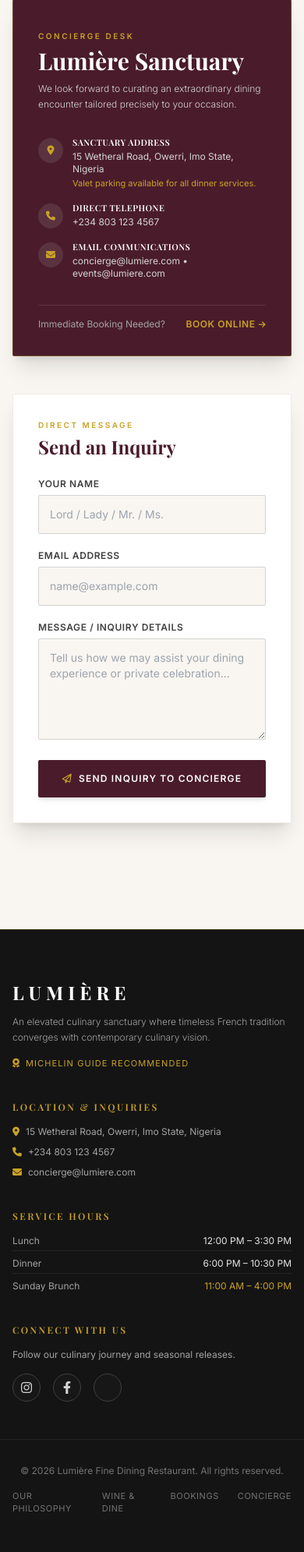
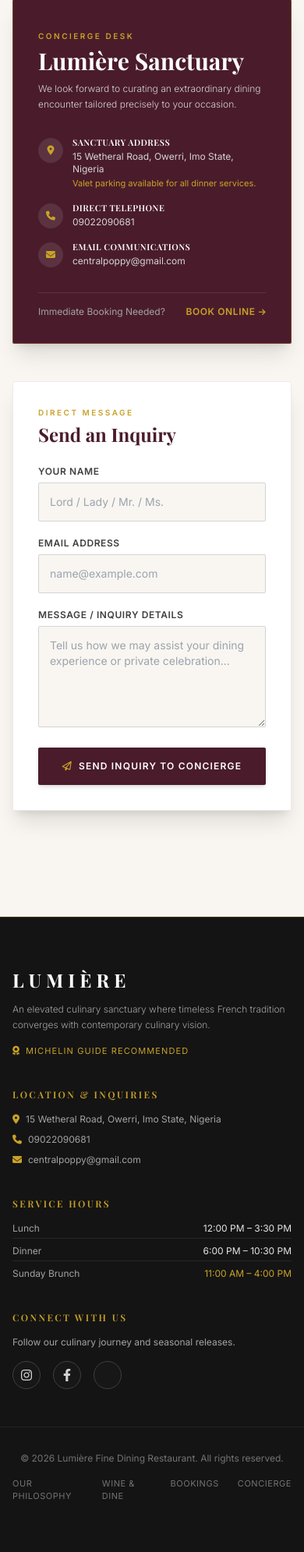
Before and after one commit to amadipromise16/Lumiere_restaurant, a Flask app: page /contact in a window 390 px wide. Shown: the part 346-2337 px from the top of the page at 78% size. After the commit the page ends 2269 px from the top, so only its background shows below. Run offline with Flask 3, Linux system fonts and the light colour scheme; some libraries are stand-ins or nearby versions; some web fonts are replaced.

Commit message:
Update contact email to centralpoppy@gmail.com and phone number to 09022090681

```diff
--- a/Assects/base.html
+++ b/Assects/base.html
@@ -165,11 +165,11 @@
                 </p>
                 <p class="text-xs text-neutral-400 mb-2.5 flex items-center gap-2">
                     <i class="fa-solid fa-phone text-gold"></i>
-                    <span>+234 803 123 4567</span>
+                    <span>09022090681</span>
                 </p>
                 <p class="text-xs text-neutral-400 flex items-center gap-2">
                     <i class="fa-solid fa-envelope text-gold"></i>
-                    <span>concierge@lumiere.com</span>
+                    <span>centralpoppy@gmail.com</span>
                 </p>
             </div>
             <div>
--- a/Assects/contact.html
+++ b/Assects/contact.html
@@ -35,7 +35,7 @@
                     </div>
                     <div>
                         <h4 class="font-semibold text-white uppercase tracking-wider text-[11px]">Direct Telephone</h4>
-                        <p class="text-neutral-300 mt-0.5">+234 803 123 4567</p>
+                        <p class="text-neutral-300 mt-0.5">09022090681</p>
                     </div>
                 </div>
 
@@ -45,7 +45,7 @@
                     </div>
                     <div>
                         <h4 class="font-semibold text-white uppercase tracking-wider text-[11px]">Email Communications</h4>
-                        <p class="text-neutral-300 mt-0.5">concierge@lumiere.com &bull; events@lumiere.com</p>
+                        <p class="text-neutral-300 mt-0.5">centralpoppy@gmail.com</p>
                     </div>
                 </div>
             </div>
--- a/templates/base.html
+++ b/templates/base.html
@@ -165,11 +165,11 @@
                 </p>
                 <p class="text-xs text-neutral-400 mb-2.5 flex items-center gap-2">
                     <i class="fa-solid fa-phone text-gold"></i>
-                    <span>+234 803 123 4567</span>
+                    <span>09022090681</span>
                 </p>
                 <p class="text-xs text-neutral-400 flex items-center gap-2">
                     <i class="fa-solid fa-envelope text-gold"></i>
-                    <span>concierge@lumiere.com</span>
+                    <span>centralpoppy@gmail.com</span>
                 </p>
             </div>
             <div>
--- a/templates/contact.html
+++ b/templates/contact.html
@@ -5,7 +5,8 @@
     <div class="text-center mb-14">
         <span class="text-gold uppercase tracking-[0.3em] text-xs font-semibold">We Invite Your Dialogue</span>
         <h1 class="font-serif text-4xl sm:text-5xl font-bold text-burgundy mt-2">Connect With Concierge</h1>
-        <p class="text-xs text-neutral-500 max-w-md mx-auto mt-2 font-light">Direct all reservation questions, dietary requests, private dining galas, and media inquiries to our team.</p>
+        <p class="text-xs text-neutral-500 max-w-md mx-auto mt-2 font-light">Direct all reservation questions, dietary
+            requests, private dining galas, and media inquiries to our team.</p>
     </div>
 
     <div class="grid grid-cols-1 lg:grid-cols-2 gap-12 items-start">
@@ -14,12 +15,14 @@
             <div>
                 <span class="text-gold uppercase tracking-[0.25em] text-[10px] font-semibold">Concierge Desk</span>
                 <h3 class="font-serif text-3xl font-bold text-white mt-1">Lumière Sanctuary</h3>
-                <p class="text-xs text-neutral-300 mt-2 font-light leading-relaxed">We look forward to curating an extraordinary dining encounter tailored precisely to your occasion.</p>
+                <p class="text-xs text-neutral-300 mt-2 font-light leading-relaxed">We look forward to curating an
+                    extraordinary dining encounter tailored precisely to your occasion.</p>
             </div>
 
             <div class="space-y-4 text-xs text-neutral-200">
                 <div class="flex items-start gap-3">
-                    <div class="w-8 h-8 rounded-full bg-cream/10 flex items-center justify-center text-gold shrink-0 mt-0.5">
+                    <div
+                        class="w-8 h-8 rounded-full bg-cream/10 flex items-center justify-center text-gold shrink-0 mt-0.5">
                         <i class="fa-solid fa-location-dot"></i>
                     </div>
                     <div>
@@ -30,29 +33,33 @@
                 </div>
 
                 <div class="flex items-start gap-3">
-                    <div class="w-8 h-8 rounded-full bg-cream/10 flex items-center justify-center text-gold shrink-0 mt-0.5">
+                    <div
+                        class="w-8 h-8 rounded-full bg-cream/10 flex items-center justify-center text-gold shrink-0 mt-0.5">
                         <i class="fa-solid fa-phone"></i>
                     </div>
                     <div>
                         <h4 class="font-semibold text-white uppercase tracking-wider text-[11px]">Direct Telephone</h4>
-                        <p class="text-neutral-300 mt-0.5">+234 803 123 4567</p>
+                        <p class="text-neutral-300 mt-0.5">09022090681</p>
                     </div>
                 </div>
 
                 <div class="flex items-start gap-3">
-                    <div class="w-8 h-8 rounded-full bg-cream/10 flex items-center justify-center text-gold shrink-0 mt-0.5">
+                    <div
+                        class="w-8 h-8 rounded-full bg-cream/10 flex items-center justify-center text-gold shrink-0 mt-0.5">
                         <i class="fa-solid fa-envelope"></i>
                     </div>
                     <div>
-                        <h4 class="font-semibold text-white uppercase tracking-wider text-[11px]">Email Communications</h4>
-                        <p class="text-neutral-300 mt-0.5">concierge@lumiere.com &bull; events@lumiere.com</p>
+                        <h4 class="font-semibold text-white uppercase tracking-wider text-[11px]">Email Communications
+                        </h4>
+                        <p class="text-neutral-300 mt-0.5">centralpoppy@gmail.com</p>
                     </div>
                 </div>
             </div>
 
             <div class="pt-4 border-t border-cream/10 flex items-center justify-between text-xs text-neutral-400">
                 <span>Immediate Booking Needed?</span>
-                <a href="{{ url_for('reservations') }}" class="text-gold font-semibold uppercase tracking-wider hover:underline flex items-center gap-1">
+                <a href="{{ url_for('reservations') }}"
+                    class="text-gold font-semibold uppercase tracking-wider hover:underline flex items-center gap-1">
                     Book Online <i class="fa-solid fa-arrow-right text-[10px]"></i>
                 </a>
             </div>
@@ -60,23 +67,32 @@
 
         <!-- Contact Form Card -->
         <div class="bg-white p-8 sm:p-12 rounded-sm shadow-xl border border-amber-900/10">
-            <span class="text-gold uppercase tracking-[0.25em] text-[10px] font-semibold block mb-1">Direct Message</span>
+            <span class="text-gold uppercase tracking-[0.25em] text-[10px] font-semibold block mb-1">Direct
+                Message</span>
             <h3 class="font-serif text-2xl font-bold text-burgundy mb-6">Send an Inquiry</h3>
 
             <form method="POST" action="{{ url_for('contact') }}" class="space-y-5">
                 <div>
-                    <label class="block text-xs uppercase tracking-wider text-neutral-700 font-semibold mb-1.5">Your Name</label>
-                    <input type="text" name="name" required placeholder="Lord / Lady / Mr. / Ms." class="w-full bg-cream border border-neutral-300 p-3.5 rounded-sm text-sm focus:border-gold focus:outline-none">
+                    <label class="block text-xs uppercase tracking-wider text-neutral-700 font-semibold mb-1.5">Your
+                        Name</label>
+                    <input type="text" name="name" required placeholder="Lord / Lady / Mr. / Ms."
+                        class="w-full bg-cream border border-neutral-300 p-3.5 rounded-sm text-sm focus:border-gold focus:outline-none">
                 </div>
                 <div>
-                    <label class="block text-xs uppercase tracking-wider text-neutral-700 font-semibold mb-1.5">Email Address</label>
-                    <input type="email" name="email" required placeholder="name@example.com" class="w-full bg-cream border border-neutral-300 p-3.5 rounded-sm text-sm focus:border-gold focus:outline-none">
+                    <label class="block text-xs uppercase tracking-wider text-neutral-700 font-semibold mb-1.5">Email
+                        Address</label>
+                    <input type="email" name="email" required placeholder="name@example.com"
+                        class="w-full bg-cream border border-neutral-300 p-3.5 rounded-sm text-sm focus:border-gold focus:outline-none">
                 </div>
                 <div>
-                    <label class="block text-xs uppercase tracking-wider text-neutral-700 font-semibold mb-1.5">Message / Inquiry Details</label>
-                    <textarea name="message" rows="5" required placeholder="Tell us how we may assist your dining experience or private celebration..." class="w-full bg-cream border border-neutral-300 p-3.5 rounded-sm text-sm focus:border-gold focus:outline-none"></textarea>
+                    <label class="block text-xs uppercase tracking-wider text-neutral-700 font-semibold mb-1.5">Message
+                        / Inquiry Details</label>
+                    <textarea name="message" rows="5" required
+                        placeholder="Tell us how we may assist your dining experience or private celebration..."
+                        class="w-full bg-cream border border-neutral-300 p-3.5 rounded-sm text-sm focus:border-gold focus:outline-none"></textarea>
                 </div>
-                <button type="submit" class="w-full bg-burgundy hover:bg-burgundyHover text-white py-4 text-xs uppercase tracking-widest font-semibold rounded-sm shadow-md transition-all flex items-center justify-center gap-2">
+                <button type="submit"
+                    class="w-full bg-burgundy hover:bg-burgundyHover text-white py-4 text-xs uppercase tracking-widest font-semibold rounded-sm shadow-md transition-all flex items-center justify-center gap-2">
                     <i class="fa-regular fa-paper-plane text-gold"></i> Send Inquiry to Concierge
                 </button>
             </form>
```
